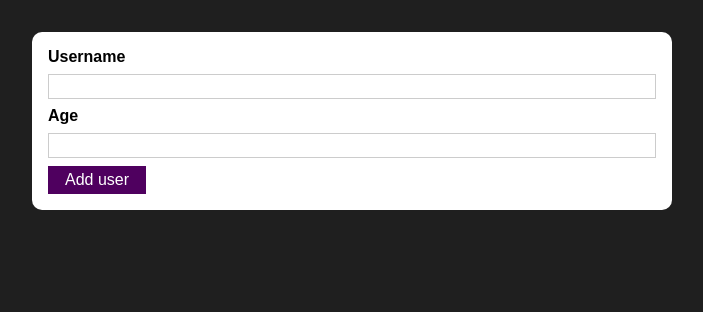
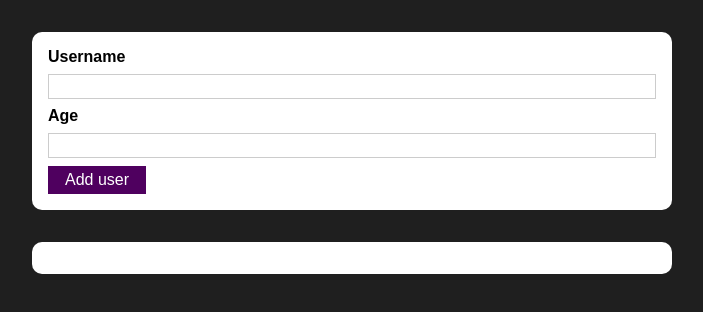
Before and after one commit to christiaanvdw/react-practice-project, a React (Create React App) app: page / in a window 1280 px wide. Shown: the top 312 px of the page, without its empty margins (288-991 px from the left). Built offline with nearby package versions, Linux system fonts and the light colour scheme.

Commit message:
userlist component added

```diff
--- a/src/App.js
+++ b/src/App.js
@@ -1,12 +1,14 @@
 import React from 'react';
 
 import AddUser from './components/Users/AddUser';
+import UsersList from './components/Users/UsersList';
 
 
 function App() {
   return (
     <div>
       <AddUser />
+      <UsersList users={[]} />
     </div>
   );
 }
--- /dev/null
+++ b/src/components/Users/UsersList.js
@@ -0,0 +1,20 @@
+import React from "react";
+
+import Card from '../UI/Card';
+import classes from './UsersList.module.css';
+
+const UsersList = (props) => {
+  return (
+      <Card className={classes.users}>
+    <ul>
+      {props.users.map((user) => (
+        <li>
+          {user.name} ({user.age} years old)
+        </li>
+      ))}
+    </ul>
+    </Card>
+  );
+};
+
+export default UsersList;
--- /dev/null
+++ b/src/components/Users/UsersList.module.css
@@ -0,0 +1,16 @@
+.users {
+    margin: 2rem auto;
+    width: 90%;
+    max-width: 40rem;
+  }
+
+  .users ul {
+    list-style: none;
+    padding: 1rem;
+  }
+
+  .users li {
+    border: 1px solid #ccc;
+    margin: 0.5rem 0;
+    padding: 0.5rem;
+  }
```
Also changed, not shown: src/components/Users/AddUser.js (+18 -8 lines).
